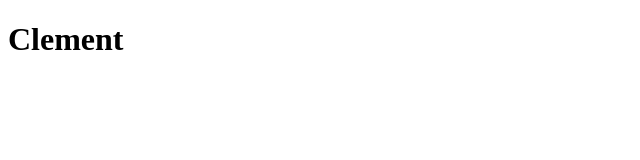
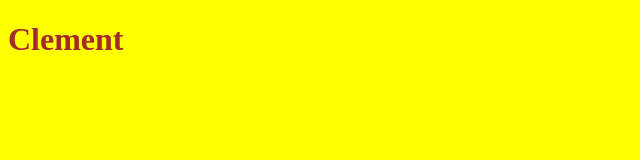
Before and after one commit to nuhuyahuza/clequa, a plain HTML site: page index.html in a window 1280 px wide. Shown: the whole page, without its empty margins (0-640 px from the left). Drawn offline with Linux system fonts and the light colour scheme.

Commit message:
My fifth commit

```diff
--- /dev/null
+++ b/index.css
@@ -0,0 +1,3 @@
+body{
+	background-color: blueviolet;
+}
--- a/index.html
+++ b/index.html
@@ -4,8 +4,9 @@
 	<meta charset="UTF-8">
 	<meta name="viewport" content="width=device-width, initial-scale=1.0">
 	<title>Clequa</title>
+	<link rel="stylesheet" href="styles.css">
 </head>
 <body>
-	<h1>Clement</h1>
+	<h1 style="color: brown;">Clement</h1>
 </body>
 </html>
--- /dev/null
+++ b/styles.css
@@ -0,0 +1,3 @@
+body{
+	background-color: yellow;
+}
```
Also changed, not shown: api.js (deleted), interactivity.js (added).
